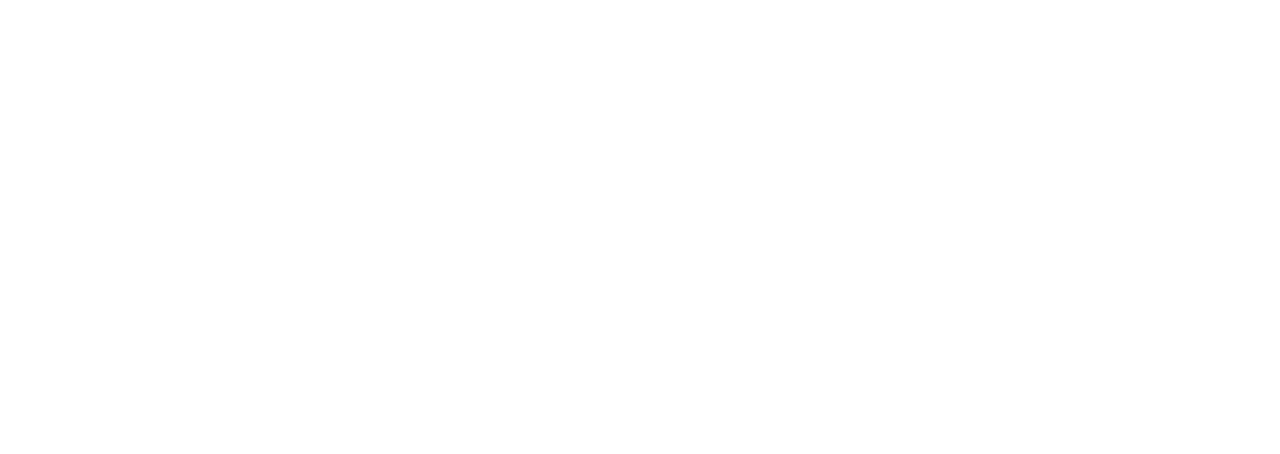
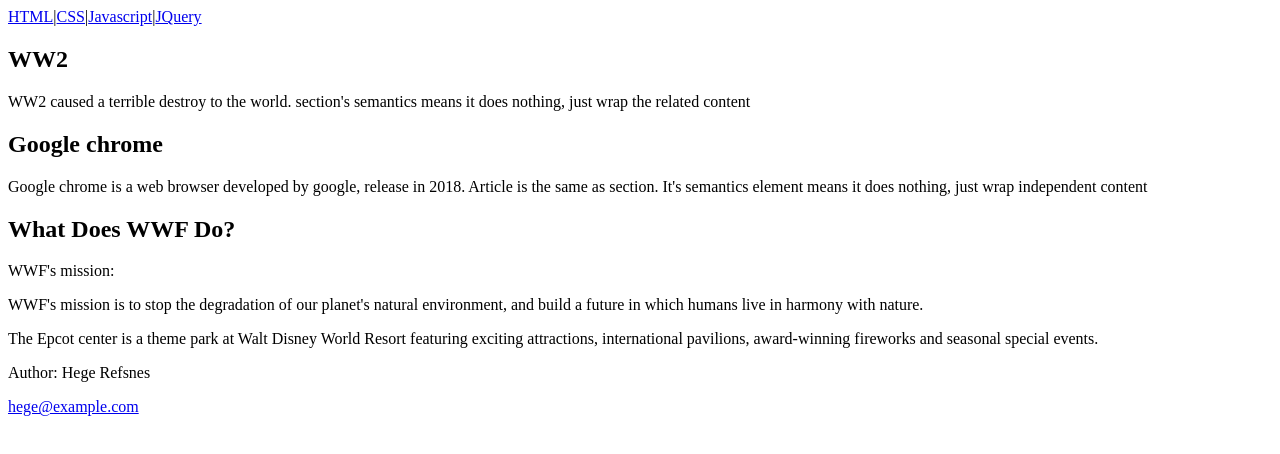
Before and after one commit to haingocvu/LearnHtml2022, a React (Create React App) app: page /semantics in a window 1280 px wide. Before the commit this address had no page. Shown: the top 454 px of the page. Built offline with nearby package versions, Linux system fonts and the light colour scheme.

Commit message:
semantics

```diff
--- a/src/components/App.js
+++ b/src/components/App.js
@@ -10,6 +10,7 @@
 import Id from 'src/pages/id/Id';
 import IFrame from 'src/pages/iframe/IFrame';
 import ComputerCode from 'src/pages/computerCode/ComputerCode';
+import Semantics from 'src/pages/semantics/Semantics';
 
 function App() {
   return (
@@ -22,6 +23,7 @@
         <Route path="/id" element={<Id />} />
         <Route path="/iframe" element={<IFrame />} />
         <Route path="/computercode" element={<ComputerCode />} />
+        <Route path="/semantics" element={<Semantics />} />
       </Routes>
     </Router>
   );
--- /dev/null
+++ b/src/pages/semantics/Semantics.jsx
@@ -0,0 +1,53 @@
+import React from 'react';
+
+function Semantics() {
+  return (
+    <div>
+      <nav>
+        <a href="/html/">HTML</a>|<a href="/css/">CSS</a>|
+        <a href="/js/">Javascript</a>|<a href="/jquery/">JQuery</a>
+      </nav>
+      <section>
+        <h1>WW2</h1>
+        <p>
+          WW2 caused a terrible destroy to the world. section's semantics means
+          it does nothing, just wrap the related content
+        </p>
+      </section>
+      <article>
+        <h1>Google chrome</h1>
+        <p>
+          Google chrome is a web browser developed by google, release in 2018.
+          Article is the same as section. It's semantics element means it does
+          nothing, just wrap independent content
+        </p>
+      </article>
+      <article>
+        <header>
+          <h1>What Does WWF Do?</h1>
+          <p>WWF's mission:</p>
+        </header>
+        <p>
+          WWF's mission is to stop the degradation of our planet's natural
+          environment, and build a future in which humans live in harmony with
+          nature.
+        </p>
+      </article>
+      <aside>
+        <p>
+          The Epcot center is a theme park at Walt Disney World Resort featuring
+          exciting attractions, international pavilions, award-winning fireworks
+          and seasonal special events.
+        </p>
+      </aside>
+      <footer>
+        <p>Author: Hege Refsnes</p>
+        <p>
+          <a href="mailto:hege@example.com">hege@example.com</a>
+        </p>
+      </footer>
+    </div>
+  );
+}
+
+export default Semantics;
```
